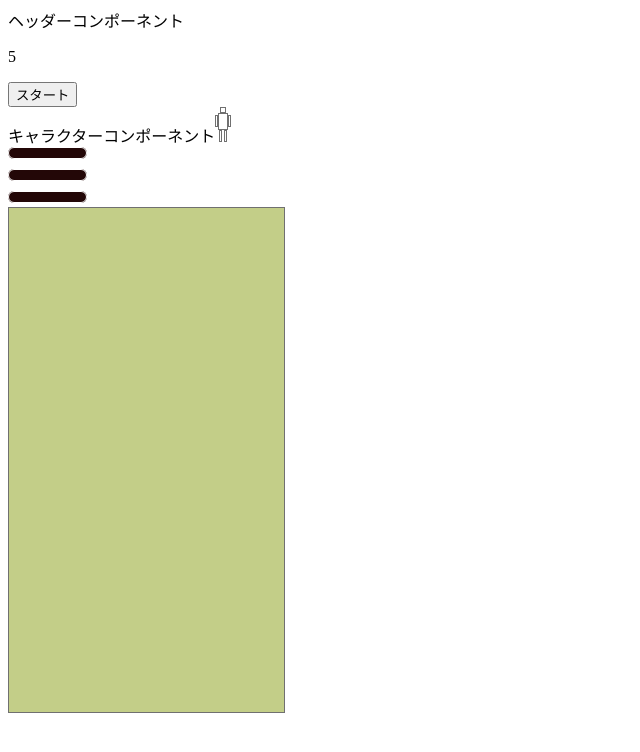
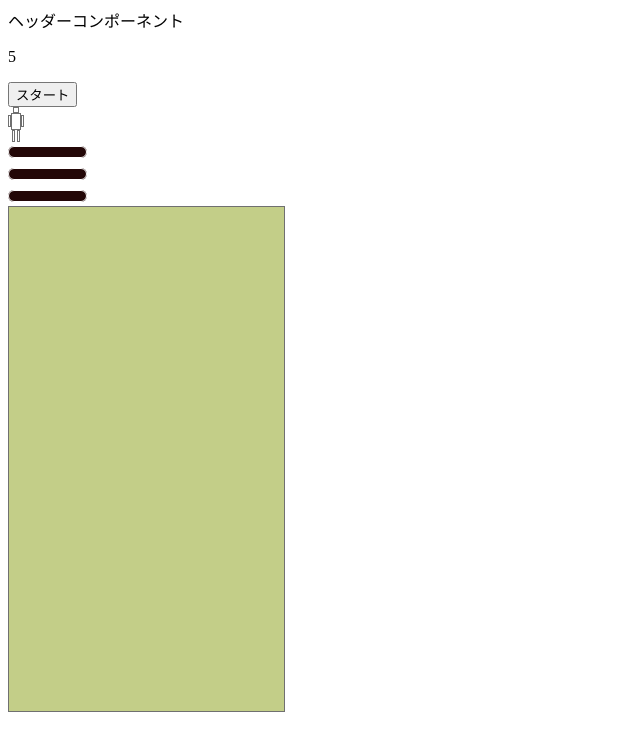
Before and after one commit to uuronn/react_basic, a React (Create React App) app: page / in a window 1280 px wide. Shown: the top 752 px of the page, without its empty margins (0-640 px from the left). Built offline with nearby package versions, Linux system fonts and the light colour scheme.

Commit message:
コンポーネントに分けたよ

```diff
--- a/src/App.jsx
+++ b/src/App.jsx
@@ -1,5 +1,8 @@
 import { useEffect, useState } from "react";
 import { Timer } from "./components/Timer";
+import { Character } from "./components/Character";
+import { Menu } from "./components/Menu";
+import { Divination } from "./components/Divination";
 
 export const App = () => {
   const time = 5
@@ -24,61 +27,9 @@ export const App = () => {
       <header>ヘッダーコンポーネント</header>
       <main>
         <Timer timer={timer} disabled={disabled} onClickStart={onClickStart}/>
-        <div>キャラクターコンポーネント
-          <svg xmlns="http://www.w3.org/2000/svg" width="16" height="35" viewBox="0 0 16 35">
-  <g id="グループ_1" data-name="グループ 1" transform="translate(-260 -201)">
-    <g id="長方形_1" data-name="長方形 1" transform="translate(265 201)" fill="#fff" stroke="#707070" stroke-width="1">
-      <rect width="6" height="6" stroke="none"/>
-      <rect x="0.5" y="0.5" width="5" height="5" fill="none"/>
-    </g>
-    <g id="長方形_2" data-name="長方形 2" transform="translate(263 207)" fill="#fff" stroke="#707070" stroke-width="1">
-      <rect width="10" height="17" stroke="none"/>
-      <rect x="0.5" y="0.5" width="9" height="16" fill="none"/>
-    </g>
-    <g id="長方形_3" data-name="長方形 3" transform="translate(260 209)" fill="#fff" stroke="#707070" stroke-width="1">
-      <rect width="3" height="12" stroke="none"/>
-      <rect x="0.5" y="0.5" width="2" height="11" fill="none"/>
-    </g>
-    <g id="長方形_5" data-name="長方形 5" transform="translate(264 224)" fill="#fff" stroke="#707070" stroke-width="1">
-      <rect width="3" height="12" stroke="none"/>
-      <rect x="0.5" y="0.5" width="2" height="11" fill="none"/>
-    </g>
-    <g id="長方形_7" data-name="長方形 7" transform="translate(273 209)" fill="#fff" stroke="#707070" stroke-width="1">
-      <rect width="3" height="12" stroke="none"/>
-      <rect x="0.5" y="0.5" width="2" height="11" fill="none"/>
-    </g>
-    <g id="長方形_8" data-name="長方形 8" transform="translate(269 224)" fill="#fff" stroke="#707070" stroke-width="1">
-      <rect width="3" height="12" stroke="none"/>
-      <rect x="0.5" y="0.5" width="2" height="11" fill="none"/>
-    </g>
-  </g>
-</svg>
-
-        </div>
-        <div><svg xmlns="http://www.w3.org/2000/svg" width="79" height="56" viewBox="0 0 79 56">
-  <g id="グループ_2" data-name="グループ 2" transform="translate(-417.5 -113.5)">
-    <g id="長方形_9" data-name="長方形 9" transform="translate(417.5 113.5)" fill="#230707" stroke="#fff" stroke-width="1">
-      <rect width="79" height="12" rx="6" stroke="none"/>
-      <rect x="0.5" y="0.5" width="78" height="11" rx="5.5" fill="none"/>
-    </g>
-    <g id="長方形_12" data-name="長方形 12" transform="translate(417.5 157.5)" fill="#230707" stroke="#fff" stroke-width="1">
-      <rect width="79" height="12" rx="6" stroke="none"/>
-      <rect x="0.5" y="0.5" width="78" height="11" rx="5.5" fill="none"/>
-    </g>
-    <g id="長方形_15" data-name="長方形 15" transform="translate(417.5 135.5)" fill="#230707" stroke="#fff" stroke-width="1">
-      <rect width="79" height="12" rx="6" stroke="none"/>
-      <rect x="0.5" y="0.5" width="78" height="11" rx="5.5" fill="none"/>
-    </g>
-  </g>
-</svg>
-</div>
-        <div><svg xmlns="http://www.w3.org/2000/svg" width="277" height="506" viewBox="0 0 277 506">
-  <g id="長方形_14" data-name="長方形 14" fill="#c3ce88" stroke="#707070" stroke-width="1">
-    <rect width="277" height="506" stroke="none"/>
-    <rect x="0.5" y="0.5" width="276" height="505" fill="none"/>
-  </g>
-</svg>
-</div>
+        <Character/>
+        <Menu/>
+        <Divination/>
       </main>
     </>
   );
--- /dev/null
+++ b/src/components/Character.jsx
@@ -0,0 +1,36 @@
+export const Character = () => {
+  // const {} = props;
+
+  return (
+    <div>
+      <svg xmlns="http://www.w3.org/2000/svg" width="16" height="35" viewBox="0 0 16 35">
+        <g transform="translate(-260 -201)">
+          <g transform="translate(265 201)" fill="#fff" stroke="#707070" stroke-width="1">
+            <rect width="6" height="6" stroke="none"/>
+            <rect x="0.5" y="0.5" width="5" height="5" fill="none"/>
+          </g>
+            <g transform="translate(263 207)" fill="#fff" stroke="#707070" stroke-width="1">
+            <rect width="10" height="17" stroke="none"/>
+            <rect x="0.5" y="0.5" width="9" height="16" fill="none"/>
+          </g>
+          <g transform="translate(260 209)" fill="#fff" stroke="#707070" stroke-width="1">
+            <rect width="3" height="12" stroke="none"/>
+            <rect x="0.5" y="0.5" width="2" height="11" fill="none"/>
+          </g>
+          <g transform="translate(264 224)" fill="#fff" stroke="#707070" stroke-width="1">
+            <rect width="3" height="12" stroke="none"/>
+            <rect x="0.5" y="0.5" width="2" height="11" fill="none"/>
+          </g>
+          <g transform="translate(273 209)" fill="#fff" stroke="#707070" stroke-width="1">
+            <rect width="3" height="12" stroke="none"/>
+            <rect x="0.5" y="0.5" width="2" height="11" fill="none"/>
+          </g>
+          <g transform="translate(269 224)" fill="#fff" stroke="#707070" stroke-width="1">
+            <rect width="3" height="12" stroke="none"/>
+            <rect x="0.5" y="0.5" width="2" height="11" fill="none"/>
+          </g>
+        </g>
+      </svg>
+    </div>
+  )
+}
--- /dev/null
+++ b/src/components/Divination.jsx
@@ -0,0 +1,12 @@
+export const Divination = () => {
+  return (
+    <div>
+      <svg xmlns="http://www.w3.org/2000/svg" width="277" height="506" viewBox="0 0 277 506">
+        <g fill="#c3ce88" stroke="#707070" stroke-width="1">
+          <rect width="277" height="506" stroke="none"/>
+          <rect x="0.5" y="0.5" width="276" height="505" fill="none"/>
+        </g>
+      </svg>
+    </div>
+  )
+}
--- /dev/null
+++ b/src/components/Menu.jsx
@@ -0,0 +1,23 @@
+export const Menu = () => {
+
+  return (
+    <div>
+      <svg xmlns="http://www.w3.org/2000/svg" width="79" height="56" viewBox="0 0 79 56">
+        <g transform="translate(-417.5 -113.5)">
+          <g transform="translate(417.5 113.5)" fill="#230707" stroke="#fff" stroke-width="1">
+            <rect width="79" height="12" rx="6" stroke="none"/>
+            <rect x="0.5" y="0.5" width="78" height="11" rx="5.5" fill="none"/>
+          </g>
+          <g transform="translate(417.5 157.5)" fill="#230707" stroke="#fff" stroke-width="1">
+            <rect width="79" height="12" rx="6" stroke="none"/>
+            <rect x="0.5" y="0.5" width="78" height="11" rx="5.5" fill="none"/>
+          </g>
+          <g transform="translate(417.5 135.5)" fill="#230707" stroke="#fff" stroke-width="1">
+            <rect width="79" height="12" rx="6" stroke="none"/>
+            <rect x="0.5" y="0.5" width="78" height="11" rx="5.5" fill="none"/>
+          </g>
+        </g>
+      </svg>
+    </div>
+  )
+}
```
